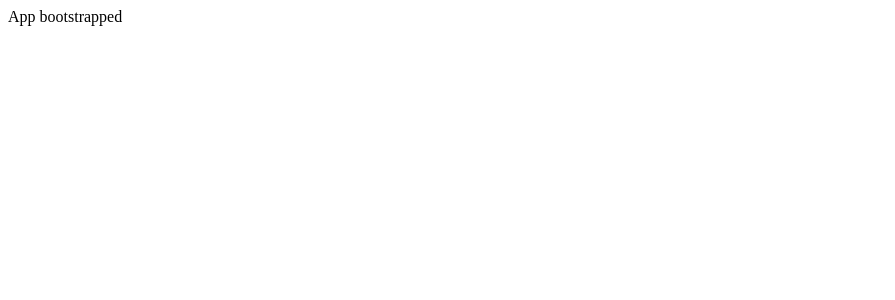
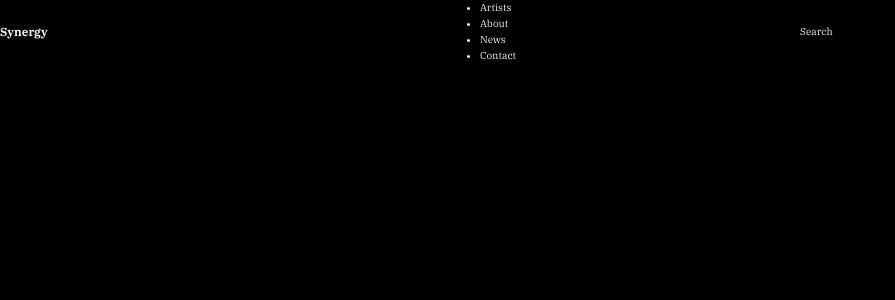
Before and after one commit to nemanjamalesija/portfolio-v2, a React (Vite) app: page / in a window 1280 px wide. Shown: the top 300 px of the page, without its empty margins (0-895 px from the left). Built offline with nearby package versions, Linux system fonts and the light colour scheme.

Commit message:
Add navigation

```diff
--- a/src/App.tsx
+++ b/src/App.tsx
@@ -1,5 +1,11 @@
+import Nav from './components/Nav';
+
 function App() {
-  return <div className=''>App bootstrapped</div>;
+  return (
+    <div className=''>
+      <Nav />
+    </div>
+  );
 }
 
 export default App;
--- /dev/null
+++ b/src/components/Nav.tsx
@@ -0,0 +1,31 @@
+import { useRefsContext } from '../hooks/useRefsContext';
+
+const Nav = () => {
+  const { navRef } = useRefsContext();
+
+  return (
+    <nav
+      className='nav h-36 w-full px-24 uppercase leading-relaxed bg-black absolute z-50 top-0'
+      ref={navRef}
+    >
+      <div className='logo'>
+        <h3 className='nav__logo text-5xl inline-block justify-self-start cursor-pointer'>
+          Synergy
+        </h3>
+      </div>
+      <ul className='nav__list flex justify-between items-center text-2xl cursor-pointer tracking-widest'>
+        <li className='nav__list--item'>Artists</li>
+        <li className='nav__list--item'>About</li>
+        <li className='nav__list--item'>News</li>
+        <li className='nav__list--item'>Contact</li>
+      </ul>
+      <div className='nav__search justify-self-end inline-block'>
+        <p className='nav__search-p text-2xl cursor-pointer tracking-widest'>
+          Search
+        </p>
+      </div>
+    </nav>
+  );
+};
+
+export default Nav;
--- a/src/context.tsx
+++ b/src/context.tsx
@@ -4,9 +4,9 @@ import { refsContextValues } from './types/refContext';
 const RefsContext = React.createContext({} as refsContextValues);
 
 const RefsProvider = ({ children }: { children: React.ReactNode }) => {
-  const navRef = useRef();
-  const heroRef = useRef();
-  const aboutRef = useRef();
+  const navRef = useRef({} as HTMLDivElement);
+  const heroRef = useRef({} as HTMLDivElement);
+  const aboutRef = useRef({} as HTMLDivElement);
 
   return (
     <RefsContext.Provider
--- a/src/index.css
+++ b/src/index.css
@@ -0,0 +1,134 @@
+@import url('https://fonts.googleapis.com/css2?family=IBM+Plex+Serif:wght@300;400;500;600;700&display=swap');
+
+*,
+*::before,
+*::after {
+  margin: 0;
+  padding: 0;
+  box-sizing: inherit;
+}
+
+html {
+  box-sizing: border-box;
+  font-size: 62.5%;
+}
+
+body {
+  line-height: 1.6;
+  font-family: 'IBM Plex Serif';
+  background-color: #000;
+}
+
+@keyframes moveInTop {
+  0% {
+    transform: translateY(25%);
+    opacity: 0;
+  }
+  100% {
+    transform: translateY(0);
+    opacity: 1;
+  }
+}
+@keyframes moveInBottom {
+  0% {
+    transform: translateY(-100%);
+    opacity: 0;
+  }
+  100% {
+    transform: translateY(0);
+    opacity: 1;
+  }
+}
+@keyframes spin {
+  0% {
+    transform: rotate(0deg);
+  }
+  100% {
+    transform: rotate(360deg);
+  }
+}
+@keyframes showup {
+  0% {
+    opacity: 0;
+  }
+  10% {
+    opacity: 0;
+  }
+  20% {
+    opacity: 0;
+  }
+  30% {
+    opacity: 0;
+  }
+  40% {
+    opacity: 0;
+  }
+  50% {
+    opacity: 0;
+  }
+  60% {
+    opacity: 0;
+  }
+  100% {
+    opacity: 1;
+  }
+}
+.heading-primary {
+  font-size: 10.2rem;
+  line-height: 1.15;
+  color: #f3f2ea;
+}
+
+.heading-tertiary {
+  font-size: 2rem;
+  letter-spacing: 0.75px;
+  margin-bottom: 1rem;
+  border-bottom: 1px solid #000;
+}
+
+.heading-four {
+  color: #f3f2ea;
+  position: relative;
+  animation: showup 2s ease;
+  letter-spacing: 0.75px;
+  font-size: 1.6rem;
+}
+
+.heading-four::before {
+  position: absolute;
+  content: '';
+  height: 152%;
+  width: 175%;
+  top: -25%;
+  right: -35%;
+  transform: translate(-50%, -50%);
+  background-image: url('./images/circle.svg');
+  background-size: cover;
+  background-repeat: no-repeat;
+  animation-name: spin;
+  animation-duration: 9s;
+  animation-iteration-count: infinite;
+  animation-timing-function: linear;
+}
+
+main {
+  padding-top: 100vh;
+}
+
+/* NAVIGATION */
+.nav {
+  display: grid;
+  grid-template-columns: 1fr 32rem 1fr;
+  align-items: center;
+  background-color: rgba(0, 0, 0, 0.5);
+  color: #f3f2ea;
+  transition: all 0.6s ease;
+  animation: moveInBottom 1s ease-out;
+}
+
+.nav.sticky {
+  position: fixed;
+  top: 0;
+  left: 0;
+  background-color: #000;
+}
--- a/src/types/refContext.ts
+++ b/src/types/refContext.ts
@@ -1,5 +1,5 @@
 export type refsContextValues = {
-  navRef: React.RefObject<HTMLDivElement | undefined>;
+  navRef: React.RefObject<HTMLElement>;
   heroRef: React.RefObject<HTMLDivElement | undefined>;
   aboutRef: React.RefObject<HTMLDivElement | undefined>;
 };
```
